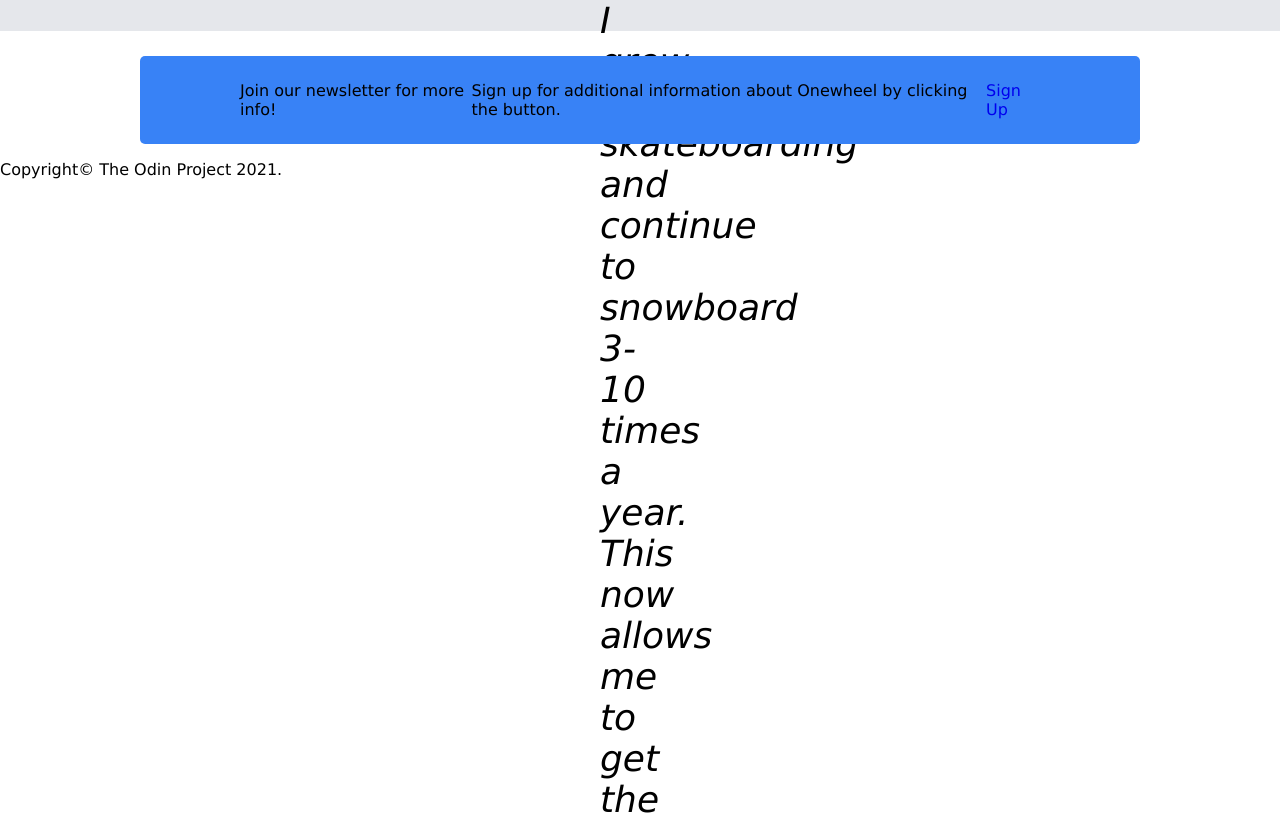
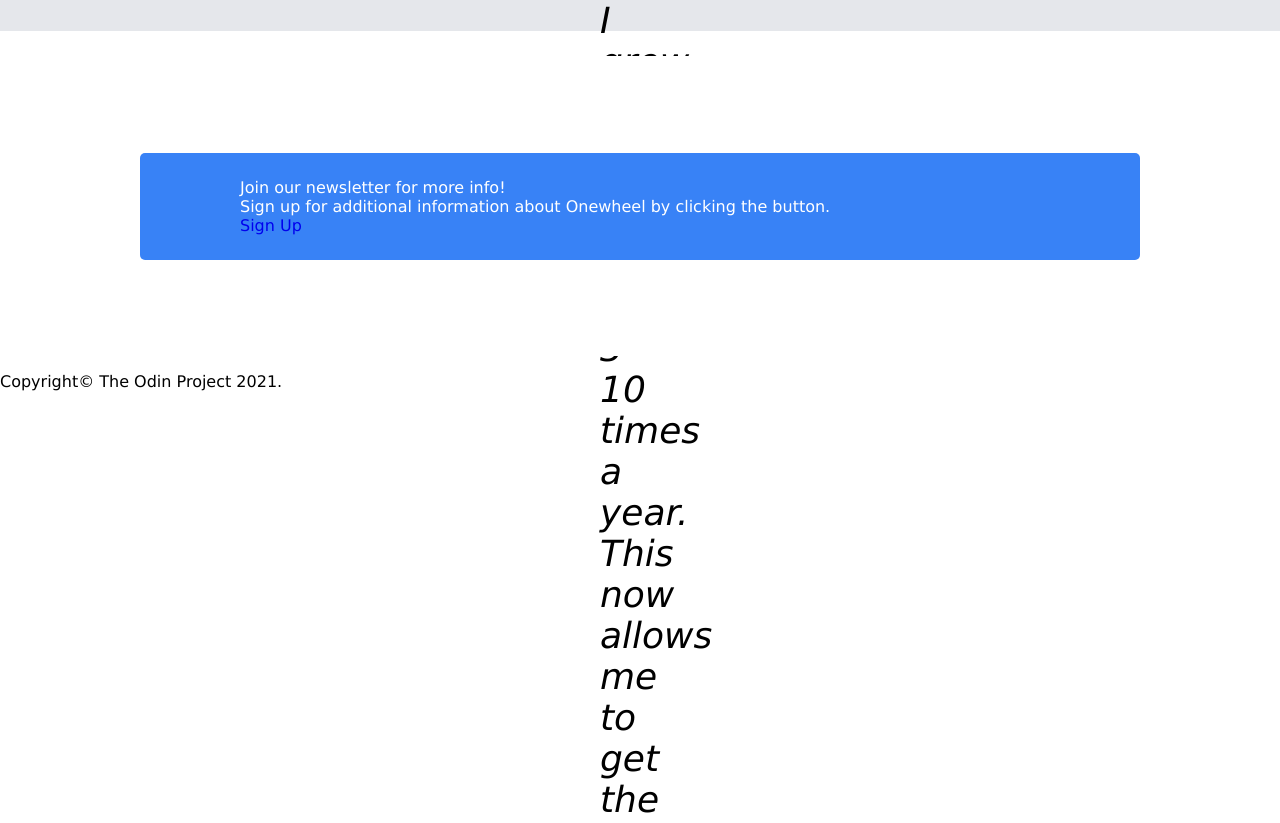
Before and after one commit to acaldwell1986/odinlanding, a plain HTML site: page index.html in a window 1280 px wide. Shown: the part 1555-2378 px from the top of the page. Drawn offline with Linux system fonts and the light colour scheme.

Commit message:
html changes

```diff
--- a/index.html
+++ b/index.html
@@ -44,12 +44,16 @@
         <div class="quote-author">-Jeff C., California</div>
     </div>
     <div class="sign">
-            <div class="sign-container">
+        <div class="sign-container">
+            <div class="left">
                 <div class="sign-action">Join our newsletter for more info!</div>
                 <div class="sign-info">Sign up for additional information about Onewheel by clicking the button. </div>
+            </div>
+            <div class="right">
                 <div class="sign-up"><a href="onewheel.com">Sign Up</a></div>
             </div>
-    </div>
+        </div>
+        </div>
     <div class="footer">
         <p>Copyright<span>&copy;</span> The Odin Project 2021. </p>
     </div>
--- a/styles.css
+++ b/styles.css
@@ -179,14 +179,19 @@ a {
 
 .sign {
     display: flex;
+    flex-direction: row;
     background-color: #FFFFFF;
     justify-content: center;
+    min-height: 300px;
+    align-items: center;
 }
 
 .sign-container {
+    color: #fff;
     display: flex;
     background-color: #3882f6;
     width: 800px;
     border-radius: 5px;
     padding: 25px 100px 25px 100px;
+    flex-direction: column;
 }
```
